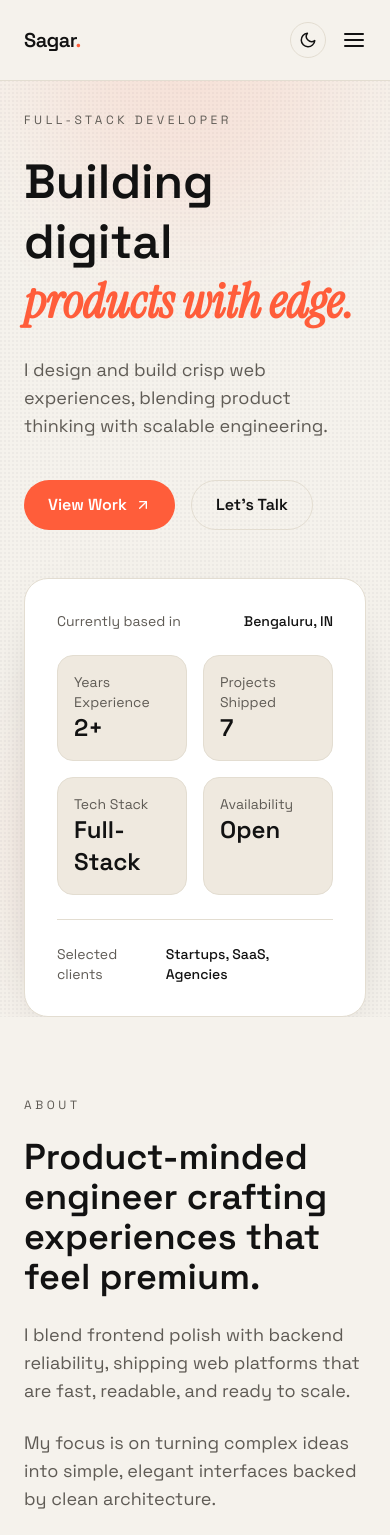
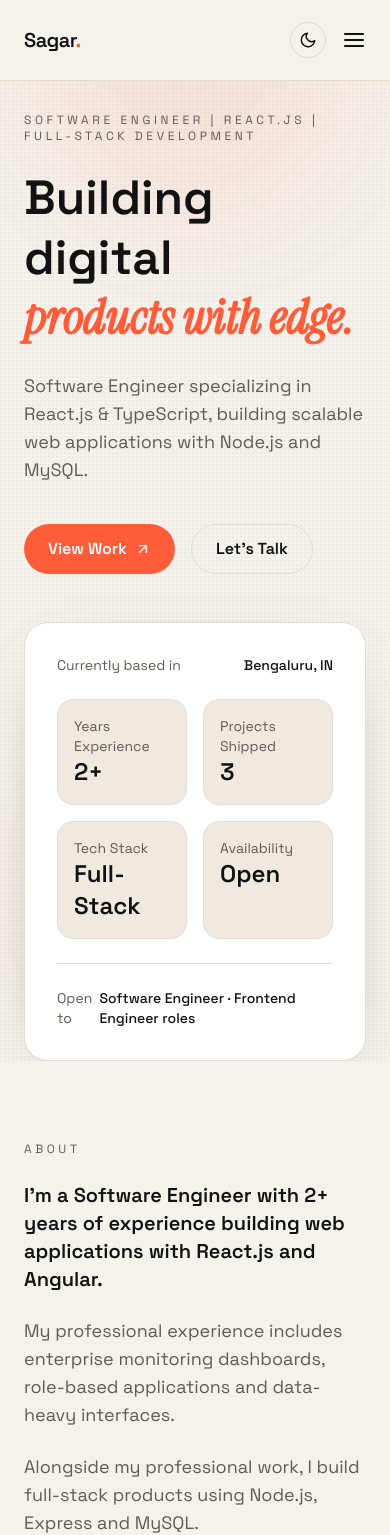
Before and after one commit to sagar1314-oops/techtalkswithSagu, a React (Vite) app: page / in a window 390 px wide. Shown: the top 1535 px of the page. Built offline with nearby package versions, Linux system fonts and the light colour scheme.

Commit message:
updated the portfolio

```diff
--- a/index.html
+++ b/index.html
@@ -2,9 +2,9 @@
 <html lang="en">
   <head>
     <meta charset="UTF-8" />
-    <link rel="icon" type="image/svg+xml" href="/public/portfolio_icon.png" />
+    <link rel="icon" type="image/png" href="/portfolio_icon.png" />
     <meta name="viewport" content="width=device-width, initial-scale=1.0" />
-    <title>sagar-portfolio</title>
+    <title>Sagar T C | Software Engineer</title>
   </head>
   <body>
     <div id="root"></div>
--- a/src/components/About.jsx
+++ b/src/components/About.jsx
@@ -8,16 +8,14 @@ export default function About() {
           <p className="uppercase tracking-[0.3em] text-xs text-[color:var(--muted)]">
             About
           </p>
-          <h2 className="text-4xl md:text-5xl font-semibold text-[color:var(--text)]">
-            Product-minded engineer crafting experiences that feel premium.
+          <h2 className="text-xl md:text-2xl font-semibold text-[color:var(--text)]">
+            I'm a Software Engineer with 2+ years of experience building web applications with React.js and Angular.
           </h2>
           <p className="text-lg text-[color:var(--muted)]">
-            I blend frontend polish with backend reliability, shipping web
-            platforms that are fast, readable, and ready to scale.
+            My professional experience includes enterprise monitoring dashboards, role-based applications and data-heavy interfaces.
           </p>
           <p className="text-lg text-[color:var(--muted)]">
-            My focus is on turning complex ideas into simple, elegant interfaces
-            backed by clean architecture.
+            Alongside my professional work, I build full-stack products using Node.js, Express and MySQL.
           </p>
           <div className="flex flex-wrap gap-4">
             <Link
--- a/src/components/Experience.jsx
+++ b/src/components/Experience.jsx
@@ -7,11 +7,12 @@ const experienceData = [
     company: "Invendis Technologies India Pvt. Ltd.",
     location: "Bengaluru",
     summary:
-      "Leading full-stack delivery for enterprise platforms, focusing on scalable architecture and performance.",
+      "Developed React-based enterprise monitoring applications for telecom and energy domains.",
     highlights: [
-      "Built production-ready React and Node.js systems",
-      "Owned CI/CD workflows and release quality",
-      "Partnered with design for UI polish",
+      "Built real-time dashboards using AG Grid and Highcharts",
+      "Optimized large datasets using pagination and virtualization.",
+      "Implemented RBAC interfaces, dynamic forms and reusable components.",
+      "Reduced application bundle size from 20 MB to 6 MB, improving load performance by approximately 50%.",
     ],
   },
   {
@@ -67,9 +68,7 @@ export default function Experience() {
                 </span>
               </div>
             </div>
-            <p className="mt-4 text-[color:var(--muted)]">
-              {role.summary}
-            </p>
+            <p className="mt-4 text-[color:var(--muted)]">{role.summary}</p>
             <div className="mt-4 grid md:grid-cols-3 gap-4">
               {role.highlights.map((item) => (
                 <div
--- a/src/components/Hero.jsx
+++ b/src/components/Hero.jsx
@@ -3,7 +3,10 @@ import { FiArrowUpRight } from "react-icons/fi";
 
 export default function Hero() {
   return (
-    <section id="home" className="min-h-screen pt-28 px-6 relative overflow-hidden">
+    <section
+      id="home"
+      className="min-h-screen pt-28 px-6 relative overflow-hidden"
+    >
       <div className="absolute inset-0 grain opacity-40 pointer-events-none" />
       <div className="absolute -top-24 right-10 w-80 h-80 bg-[color:var(--accent)] opacity-10 blur-3xl rounded-full" />
       <div className="absolute bottom-10 left-8 w-64 h-64 bg-[color:var(--accent)] opacity-10 blur-3xl rounded-full" />
@@ -11,7 +14,7 @@ export default function Hero() {
       <div className="max-w-6xl mx-auto grid md:grid-cols-2 gap-12 items-center relative z-10">
         <div className="space-y-6">
           <p className="uppercase tracking-[0.3em] text-xs text-[color:var(--muted)]">
-            Full-Stack Developer
+            Software Engineer | React.js | Full-Stack Development
           </p>
           <h1 className="text-5xl md:text-7xl font-semibold leading-tight text-[color:var(--text)]">
             Building digital
@@ -20,8 +23,8 @@ export default function Hero() {
             </span>
           </h1>
           <p className="text-lg md:text-xl text-[color:var(--muted)] max-w-lg">
-            I design and build crisp web experiences, blending product thinking
-            with scalable engineering.
+            Software Engineer specializing in React.js & TypeScript, building
+            scalable web applications with Node.js and MySQL.
           </p>
           <div className="flex flex-wrap gap-4 pt-4">
             <Link
@@ -47,12 +50,14 @@ export default function Hero() {
         <div className="bg-[color:var(--surface)] border border-[color:var(--border)] rounded-3xl p-8 shadow-[0_20px_60px_-40px_rgba(0,0,0,0.6)]">
           <div className="flex items-center justify-between text-sm text-[color:var(--muted)]">
             <span>Currently based in</span>
-            <span className="text-[color:var(--text)] font-medium">Bengaluru, IN</span>
+            <span className="text-[color:var(--text)] font-medium">
+              Bengaluru, IN
+            </span>
           </div>
           <div className="mt-6 grid grid-cols-2 gap-4">
             {[
               { label: "Years Experience", value: "2+" },
-              { label: "Projects Shipped", value: "7" },
+              { label: "Projects Shipped", value: "3" },
               { label: "Tech Stack", value: "Full-Stack" },
               { label: "Availability", value: "Open" },
             ].map((item) => (
@@ -60,14 +65,20 @@ export default function Hero() {
                 key={item.label}
                 className="rounded-2xl border border-[color:var(--border)] p-4 bg-[color:var(--surface-2)]"
               >
-                <p className="text-sm text-[color:var(--muted)]">{item.label}</p>
-                <p className="text-2xl font-semibold text-[color:var(--text)]">{item.value}</p>
+                <p className="text-sm text-[color:var(--muted)]">
+                  {item.label}
+                </p>
+                <p className="text-2xl font-semibold text-[color:var(--text)]">
+                  {item.value}
+                </p>
               </div>
             ))}
           </div>
           <div className="mt-6 flex items-center justify-between border-t border-[color:var(--border)] pt-6 text-sm text-[color:var(--muted)]">
-            <span>Selected clients</span>
-            <span className="text-[color:var(--text)] font-medium">Startups, SaaS, Agencies</span>
+            <span>Open to</span>
+            <span className="text-[color:var(--text)] font-medium">
+              Software Engineer · Frontend Engineer roles
+            </span>
           </div>
         </div>
       </div>
--- a/src/components/Projects.jsx
+++ b/src/components/Projects.jsx
@@ -3,10 +3,10 @@ import { FiArrowUpRight } from "react-icons/fi";
 const projectsData = [
   {
     id: 1,
-    title: "pawszone.in",
+    title: "PawsZone",
     category: "Pet-Commerce Platform",
     description:
-      "Modern marketplace for all pet lovers with grooming and vet care, product management, and payments.",
+      "Full-stack pet-commerce platform built with React, Node.js, Express and MySQL, featuring product management, cart & checkout, orders, promotions, grooming and veterinary services.",
     image: "/pawsZone_homePage.png",
     techs: ["React.js", "Node.js", "express.js", "MySQL"],
     demoLink: "https://pawszone.in/",
@@ -21,26 +21,26 @@ const projectsData = [
     techs: ["Next.js", "Node.js", "MySQL"],
     demoLink: "https://krushihub.in/",
   },
-  {
-    id: 2,
-    title: "Portfolio Experience",
-    category: "Personal Brand",
-    description:
-      "High-converting portfolio with smooth scroll, motion, and content blocks.",
-    image: "/myPortFolio.png",
-    techs: ["React", "Tailwind"],
-    demoLink: "#",
-  },
   // {
   //   id: 3,
-  //   title: "Arecamart",
-  //   category: "E-Commerce Platform",
+  //   title: "Portfolio Experience",
+  //   category: "Personal Brand",
   //   description:
-  //     "Marketplace experience focused on clean UX, product discovery, and reliable flows.",
-  //   image: "/arecaMart_homePage.png",
-  //   techs: ["React", "Node.js"],
-  //   demoLink: "https://github.com/sagar1314-oops/ArecaMart",
+  //     "High-converting portfolio with smooth scroll, motion, and content blocks.",
+  //   image: "/myPortFolio.png",
+  //   techs: ["React", "Tailwind"],
+  //   demoLink: "#",
   // },
+  {
+    id: 3,
+    title: "Arecamart",
+    category: "E-Commerce Platform",
+    description:
+      "Marketplace experience focused on clean UX, product discovery, and reliable flows.",
+    image: "/arecaMart_homePage.png",
+    techs: ["React", "Node.js"],
+    demoLink: "https://github.com/sagar1314-oops/ArecaMart",
+  },
 ];
 
 export default function Projects() {
--- a/src/components/Skills.jsx
+++ b/src/components/Skills.jsx
@@ -2,19 +2,19 @@ export default function Skills() {
   const stacks = [
     {
       title: "Frontend",
-      items: ["React", "Next.js", "TypeScript", "Tailwind", "Framer Motion"],
+      items: ["React.js", "Next.js", "TypeScript", "Tailwind", "HTML5", "CSS3"],
     },
     {
       title: "Backend",
-      items: ["Node.js", "Express", "Python", "REST APIs", "Auth"],
+      items: ["Node.js", "Express", "REST APIs", "Authentication", "Sequelize"],
     },
     {
-      title: "Data",
-      items: ["MySQL", "MongoDB", "PostgreSQL", "Prisma", "Redis"],
+      title: "Database",
+      items: ["MySQL", "Prisma"],
     },
     {
-      title: "DevOps",
-      items: ["Docker", "AWS", "CI/CD", "Vercel", "GitHub Actions"],
+      title: "Deployment",
+      items: ["AWS", "Vercel", "GitHub", "Railway"],
     },
   ];
 
```
